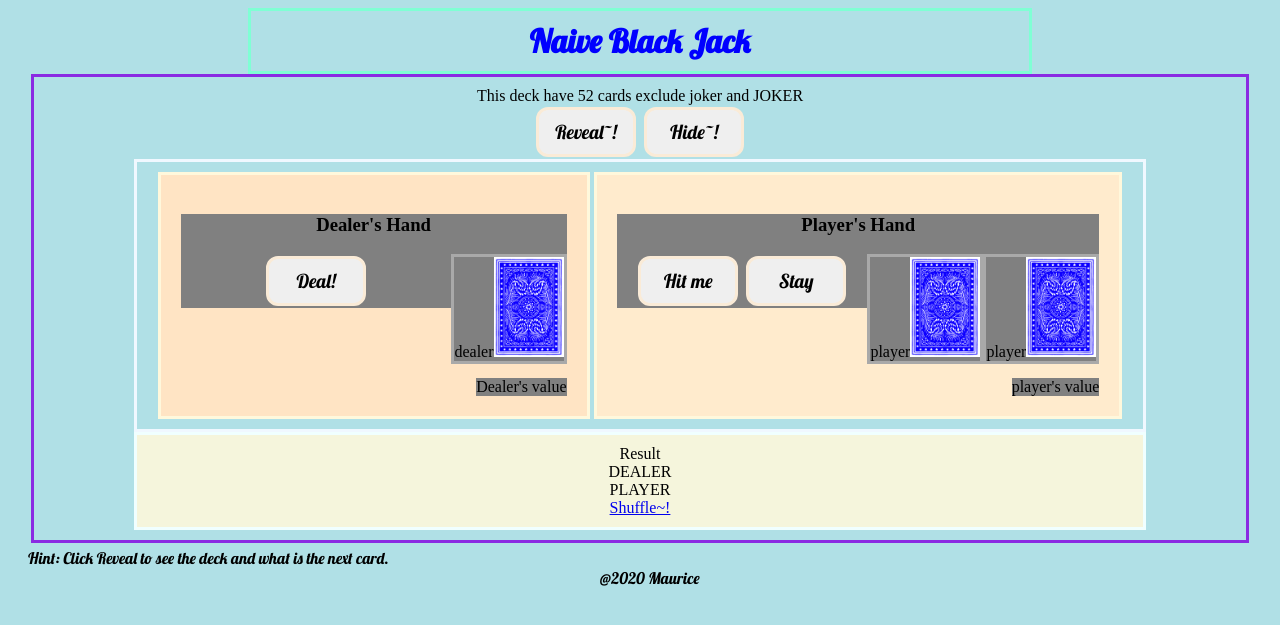
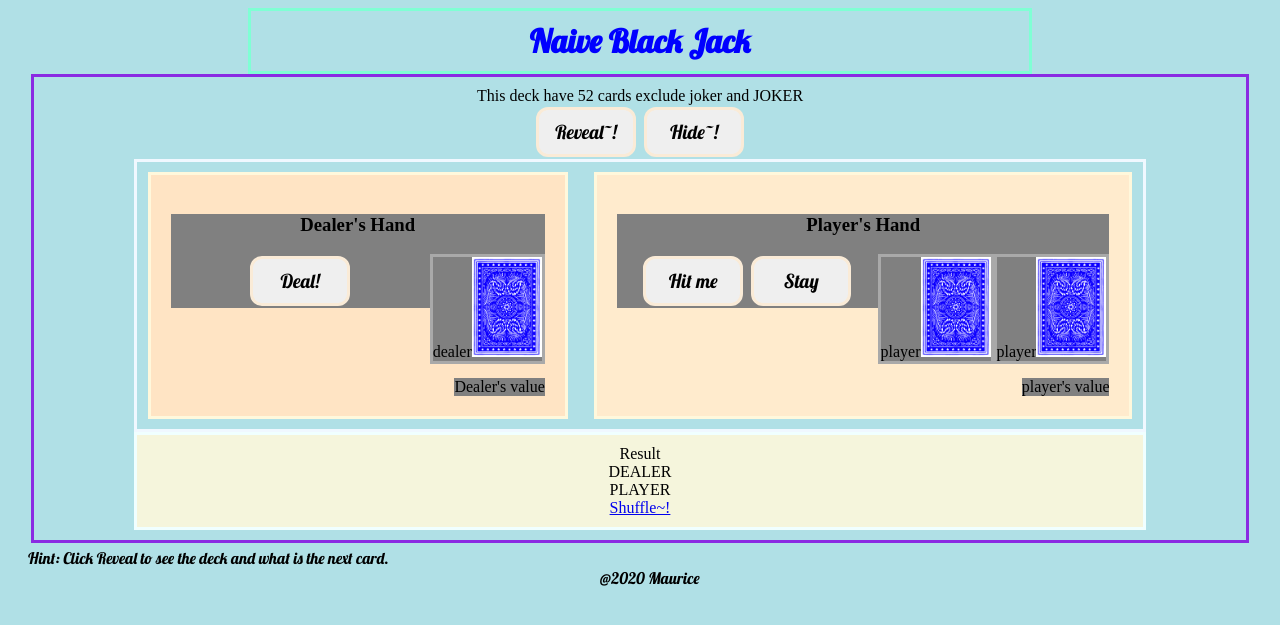
Before and after one commit to yangmingli08/hello-world, a PHP site: page / in a window 1280 px wide. Shown: the top 625 px of the page. Run offline with PHP 8.4, Linux system fonts and the light colour scheme.

Commit message:
minor changes
css optimisation

```diff
--- a/style.css
+++ b/style.css
@@ -58,7 +58,7 @@ footer {
 
 .dpBox {
   overflow: auto;
-  padding: 10px 2% 10px 2%;
+  padding: 10px 1% 10px 1%;
   border: 3px solid AliceBlue;
 }
 
@@ -69,7 +69,7 @@ footer {
   padding: 20px;
   text-align: center;
   float: left;
-  width: 40%;
+  width: 38%;
 }
 
 #pBox {
```
